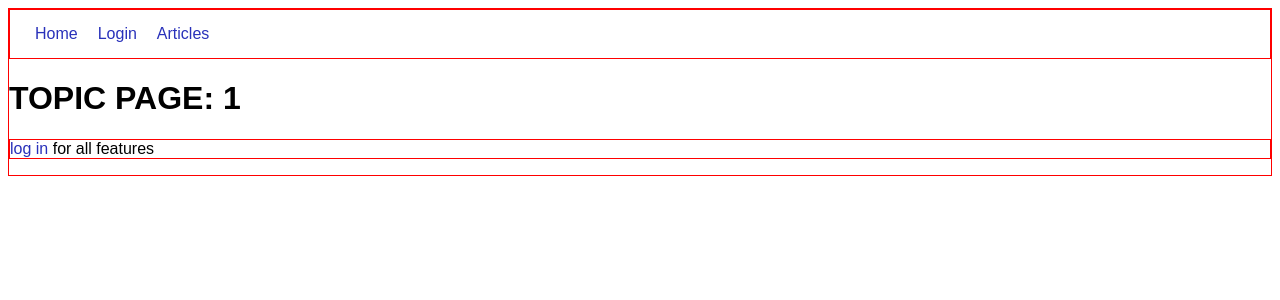
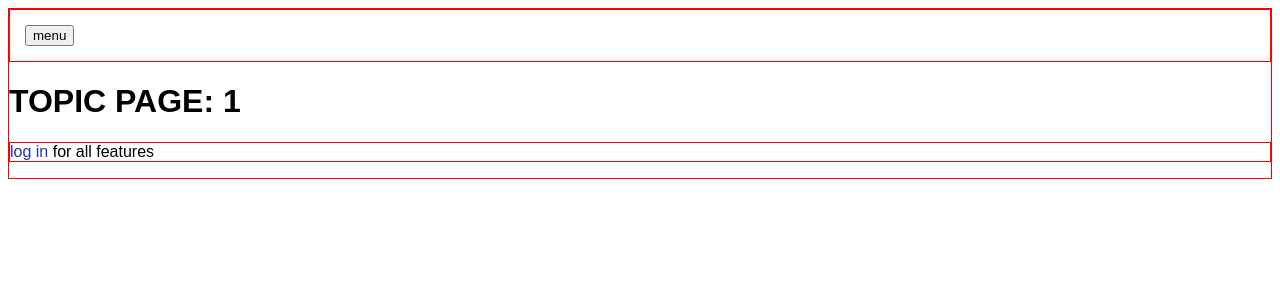
Before and after one commit to ells-s/northercoders-news-fe, a React app: page /topics/1 in a window 1280 px wide. Shown: the top 300 px of the page. Built offline with nearby package versions, Linux system fonts and the light colour scheme; the HTML template or start-up script is replaced by a standard one.

Commit message:
change to the header

```diff
--- a/src/components/header-and-footer/Header.jsx
+++ b/src/components/header-and-footer/Header.jsx
@@ -7,21 +7,34 @@ function Header({ username, setUsername }) {
     let navigate = useNavigate();
     //fetch topics loop through to display topics as links
 
+    const [navbarOpen, setNavBarOpen] = useState(false)
+
+    function handleNavbarView(event) {
+        event.preventDefault();
+        setNavBarOpen(!navbarOpen)
+    }
+
     function handleLogOut(event) {
         event.preventDefault();
         setUsername("")
         navigate("/")
     }
 
+
+
     return (
         <header className="header">
+            <button onClick={handleNavbarView}>menu</button>
+            {navbarOpen ?
                 <nav>
                     <Link to="/">Home</Link>
                     {username ? <Link to={`/users/${username}`}>Profile</Link> : <Link to="/login">Login</Link>}
                     <Link to="/articles">Articles</Link>
                     {username ? <button onClick={handleLogOut}>log out</button> : null}
-
                 </nav>
+                :
+                null
+            }
         </header >
     )
 }
--- a/src/index.css
+++ b/src/index.css
@@ -81,18 +81,29 @@ button:focus-visible {
 
 .header {
   border: 1px solid red;
+}
+
+
+.footer-login-message {
+  border: 1px solid red;
+}
+
+/* general */
+
+.header {
+  border: 1px solid red;
   padding: 15px;
+
 }
 
 .header a {
   padding: 10px;
 }
 
-.footer-login-message {
-  border: 1px solid red;
+.header a {
+  padding: 10px;
 }
 
-/* general */
 body {
   font-family: Arial, Helvetica, sans-serif;
 }
```
Lines whose indentation alone changed are shown as unchanged.
